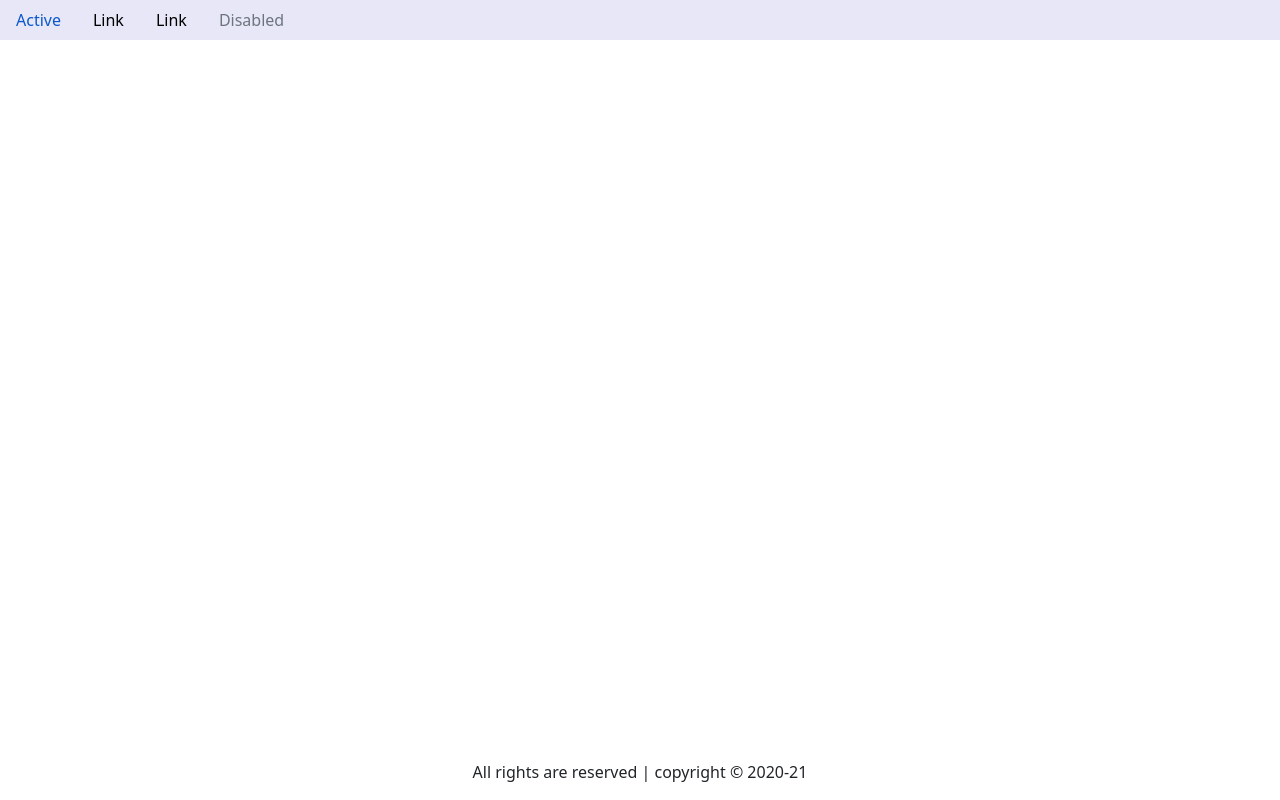
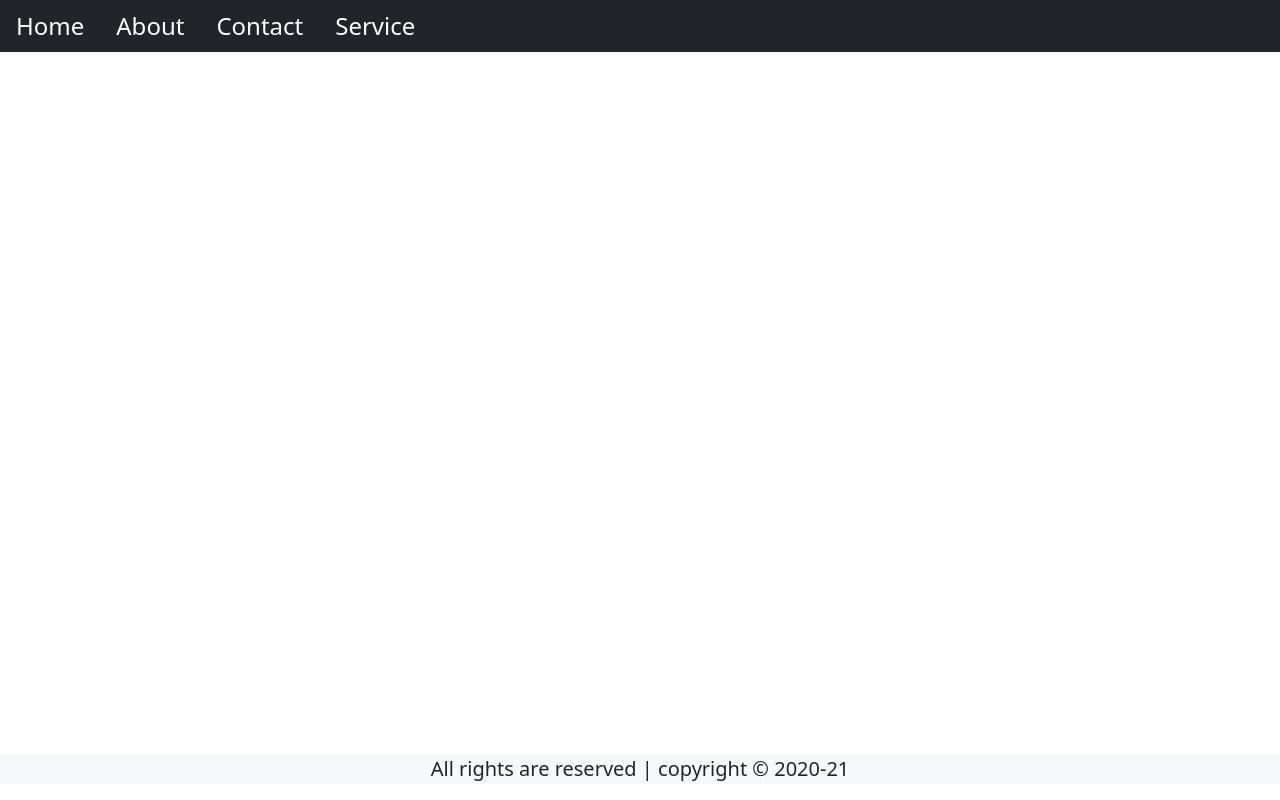
Before and after one commit to HardikRathod10/PracticeRepo, a plain HTML site: page index.html in a window 1280 px wide. Drawn offline with Linux system fonts and the light colour scheme.

Commit message:
bg-color of navbar changed from master branch

```diff
--- a/index.html
+++ b/index.html
@@ -12,14 +12,14 @@
 
 <body>
     <!-- Navigation Bar -->
-    <nav class="nav">
-        <a class="nav-link active" aria-current="page" href="#">Active</a>
-        <a class="nav-link" href="#">Link</a>
-        <a class="nav-link" href="#">Link</a>
-        <a class="nav-link disabled" href="#" tabindex="-1" aria-disabled="true">Disabled</a>
+    <nav class="nav bg-dark ">
+        <a class="nav-link active text-white fs-4" aria-current="page" href="#">Home</a>
+        <a class="nav-link text-white fs-4" href="#">About</a>
+        <a class="nav-link text-white fs-4" href="#">Contact</a>
+        <a class="nav-link text-white fs-4" href="#" tabindex="-1" aria-disabled="true">Service</a>
     </nav>
     <footer class="fixed-bottom">
-        <p class="text-center">All rights are reserved | copyright &copy; 2020-21</p>
+        <p class="text-center fs-5 bg-light">All rights are reserved | copyright &copy; 2020-21</p>
     </footer>
 </body>
 
```
